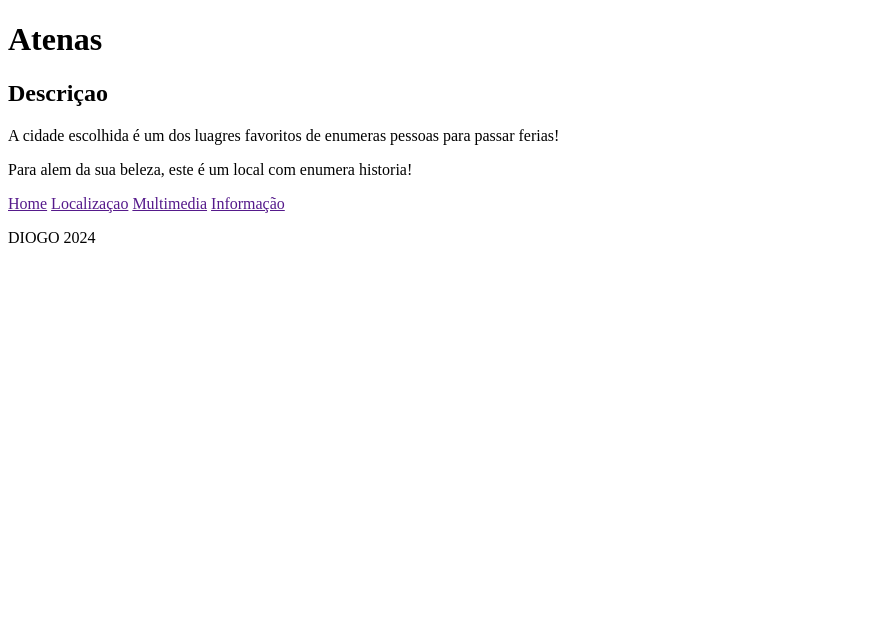
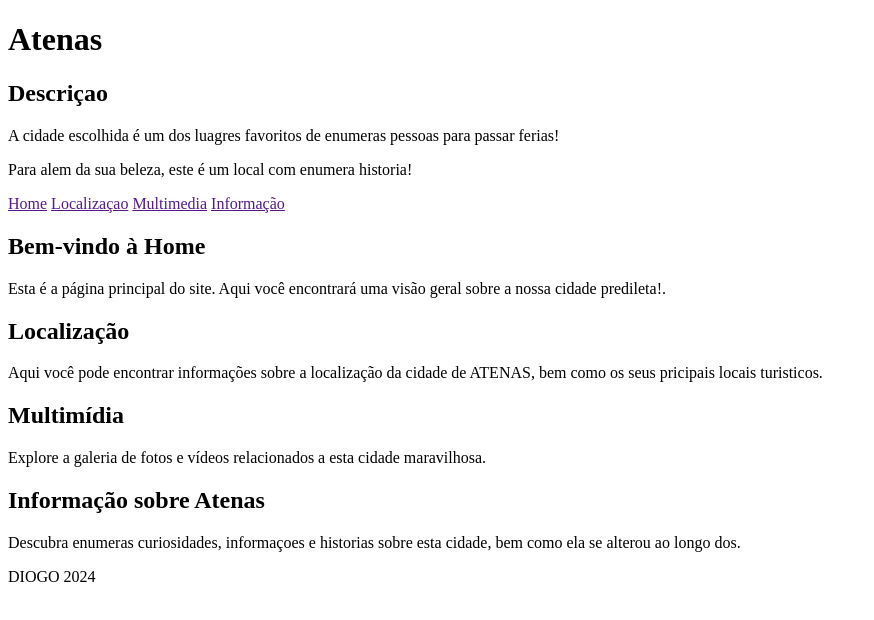
Before and after one commit to DiogoCarcau/Diogocarcau.github.io, a plain HTML site: page lab1/lab2/index.html in a window 1280 px wide. Shown: the whole page, without its empty margins (0-874 px from the left). Drawn offline with Linux system fonts and the light colour scheme.

Commit message:
agora esta bem

```diff
--- a/lab1/lab2/index.html
+++ b/lab1/lab2/index.html
@@ -24,6 +24,28 @@
 
 
             </nav>
+
+
+            <section id="home" class="home">
+                <h1>Bem-vindo à Home</h1>
+                <p>Esta é a página principal do site. Aqui você encontrará uma visão geral sobre a nossa cidade predileta!.</p>
+            </section>
+
+            <section id="localizacao" class="localizacao">
+                <h1>Localização</h1>
+                <p>Aqui você pode encontrar informações sobre a localização da cidade de ATENAS, bem como os seus pricipais locais turisticos.</p>
+            </section>
+
+            <section id="multimedia" class="multimedia">
+                <h1>Multimídia</h1>
+                <p>Explore a galeria de fotos e vídeos relacionados a esta cidade maravilhosa.</p>
+            </section>
+
+            <section id="informacao" class="informacao">
+                <h1>Informação sobre Atenas</h1>
+                <p>Descubra enumeras curiosidades, informaçoes e historias sobre esta cidade, bem como ela se alterou ao longo dos.</p>
+            </section>
+
             <p>DIOGO 2024</p>
         </footer>
     </body>
```
